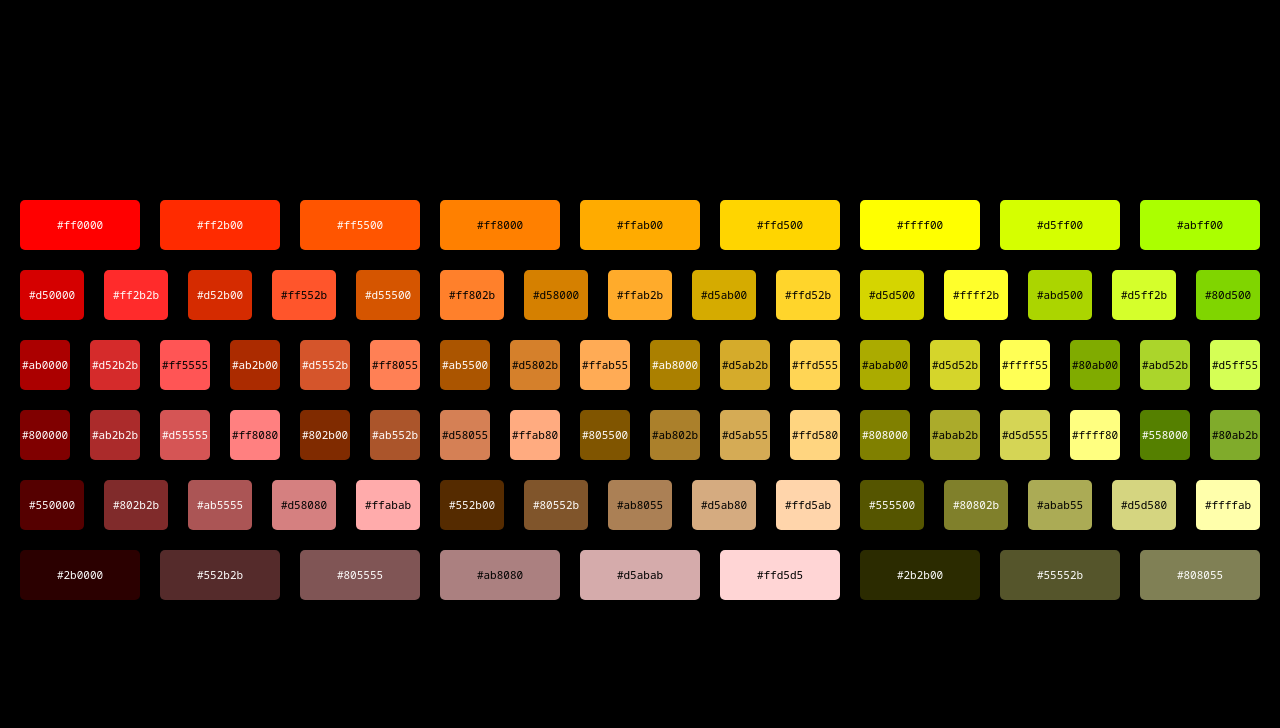
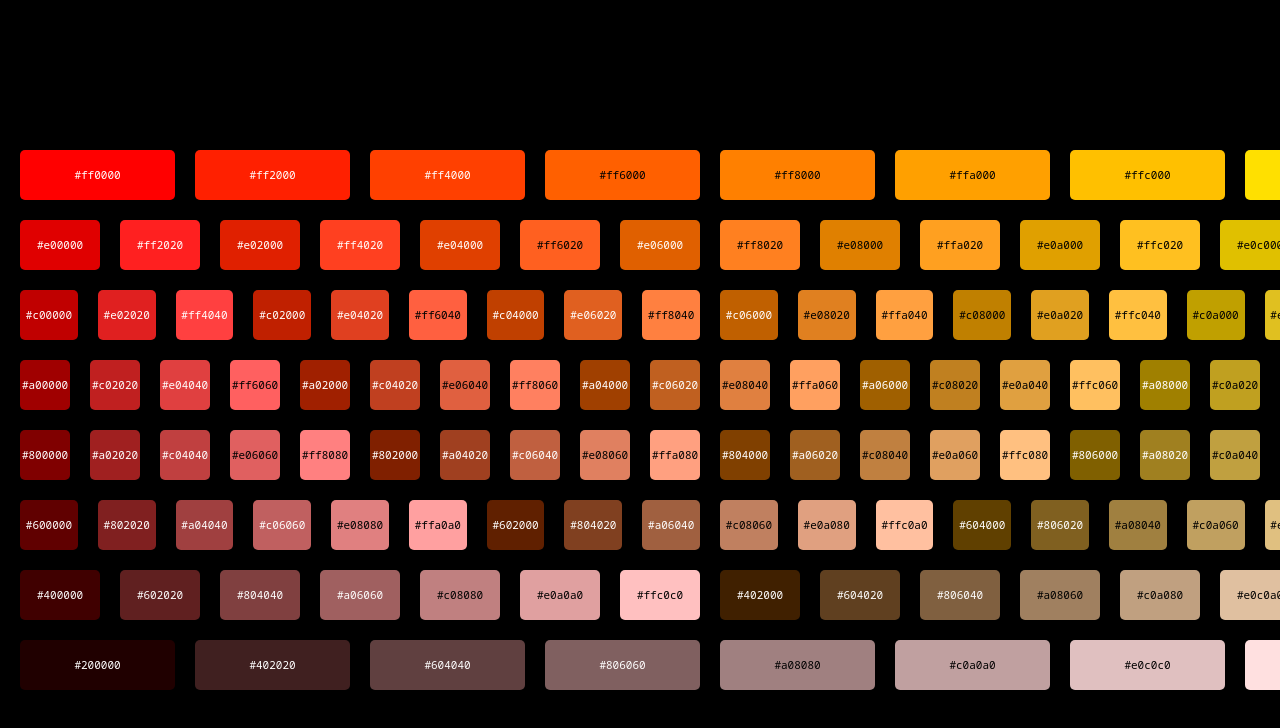
Before and after one commit to tanachai-b/color-swatches, a React (Vite) app: page / in a window 1280 px wide. Shown: the top 728 px of the page. Built offline with nearby package versions, Linux system fonts and the light colour scheme.

Commit message:
developers: separate ScrollArea into a new component

```diff
--- a/src/App.tsx
+++ b/src/App.tsx
@@ -1,54 +1,15 @@
 import cx from "classnames";
-import { ReactNode, useState } from "react";
-import { ColorSwatches, MouseScrollable, ObserveResize } from "./components";
+import { ColorSwatches, ScrollArea } from "./components";
 import { getColorRows } from "./getColorRows";
 
 export default function App() {
-  const colorRows = getColorRows(6);
+  const colorRows = getColorRows(8);
 
   return (
-    <Container>
-      <ColorSwatches colorRows={colorRows} />
-    </Container>
+    <div className={cx("size-full", "grid", "relative")}>
+      <ScrollArea>
+        <ColorSwatches colorRows={colorRows} />
+      </ScrollArea>
+    </div>
   );
 }
-
-function Container({ children }: { children: ReactNode }) {
-  const [containerWidth, setContainerWidth] = useState(0);
-  const [swatchesWidth, setSwatchesWidth] = useState(0);
-
-  return (
-    <ObserveResize
-      className={cx("size-full")}
-      onResize={({ width }) => setContainerWidth(width)}
-    >
-      <MouseScrollable
-        className={cx(
-          "size-full",
-          "bg-[#000000]",
-
-          "grid",
-          "place-items-center",
-
-          "overflow-auto",
-
-          "select-none",
-        )}
-        circularScrollSizeX={swatchesWidth > 0 ? swatchesWidth + 20 : undefined}
-      >
-        <div className={cx("flex", "flex-row", "p-[20px]", "gap-[20px]")}>
-          <ObserveResize onResize={({ width }) => setSwatchesWidth(width)}>
-            {children}
-          </ObserveResize>
-
-          {swatchesWidth + 40 > containerWidth && (
-            <>
-              {children}
-              {children}
-            </>
-          )}
-        </div>
-      </MouseScrollable>
-    </ObserveResize>
-  );
-}
--- /dev/null
+++ b/src/components/ScrollArea.tsx
@@ -0,0 +1,52 @@
+import cx from "classnames";
+import { ReactNode, useState } from "react";
+import { MouseScrollable, ObserveResize } from ".";
+
+export function ScrollArea({ children }: { children: ReactNode }) {
+  const [containerWidth, setContainerWidth] = useState(0);
+  const [swatchesWidth, setSwatchesWidth] = useState(0);
+
+  return (
+    <ObserveResize onResize={({ width }) => setContainerWidth(width)}>
+      <MouseScrollable
+        className={cx(
+          "absolute",
+
+          "size-full",
+          "bg-[#000000]",
+
+          "grid",
+          "place-items-center",
+
+          "overflow-auto",
+
+          "select-none",
+        )}
+        circularScrollSizeX={swatchesWidth > 0 ? swatchesWidth + 20 : undefined}
+      >
+        <div
+          className={cx(
+            "flex",
+            "flex-row",
+
+            "p-[20px]",
+            "py-[150px]",
+
+            "gap-[20px]",
+          )}
+        >
+          <ObserveResize onResize={({ width }) => setSwatchesWidth(width)}>
+            {children}
+          </ObserveResize>
+
+          {swatchesWidth + 20 * 2 > containerWidth && (
+            <>
+              {children}
+              {children}
+            </>
+          )}
+        </div>
+      </MouseScrollable>
+    </ObserveResize>
+  );
+}
--- a/src/components/index.ts
+++ b/src/components/index.ts
@@ -1,3 +1,4 @@
 export * from "./ColorSwatches";
 export * from "./MouseScrollable";
 export * from "./ObserveResize";
+export * from "./ScrollArea";
```
